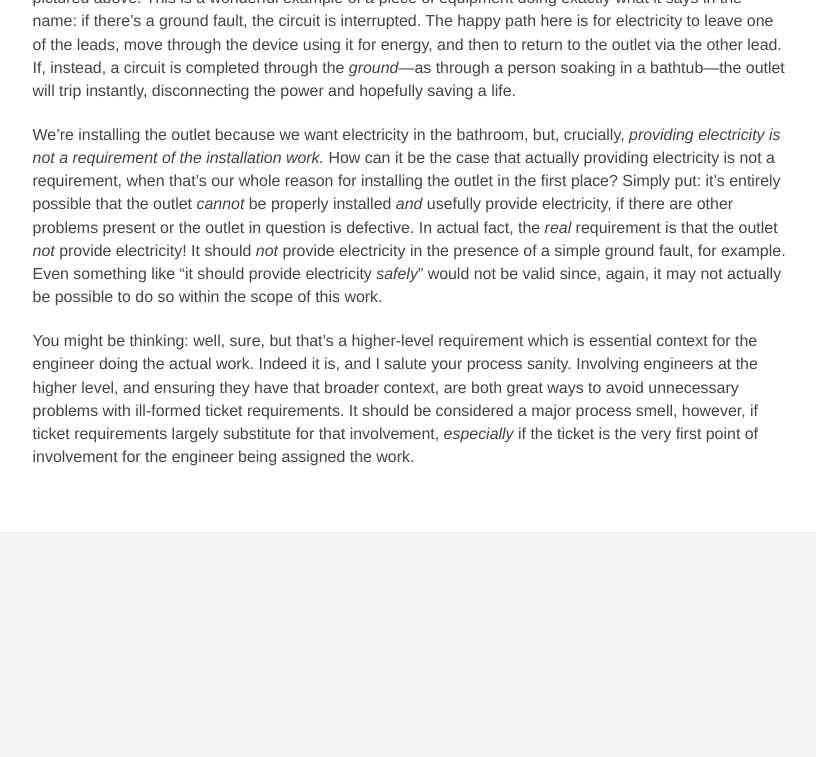
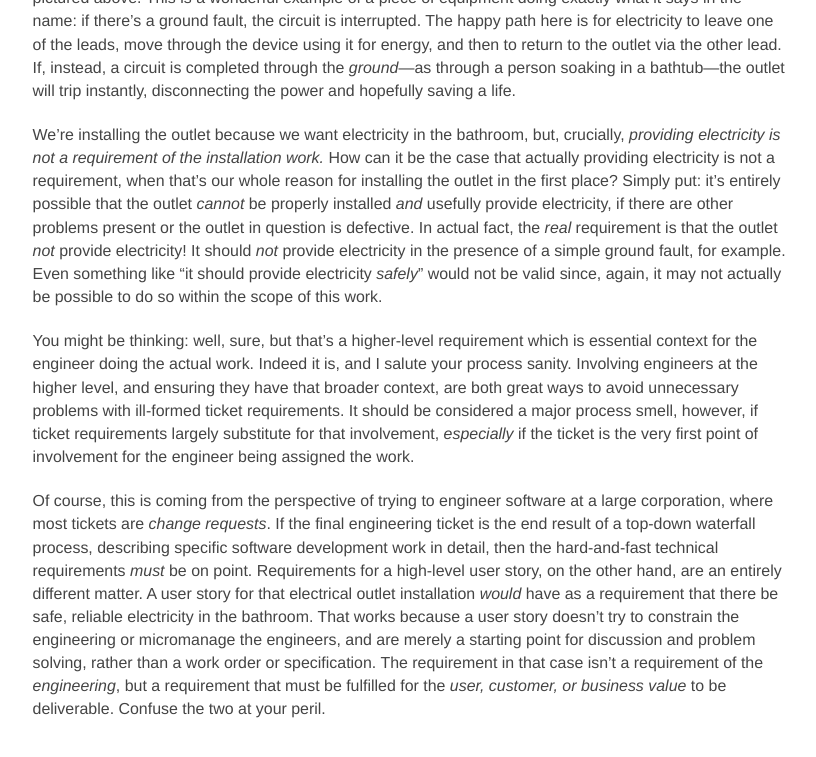
Before and after one commit to endash/endash.github.io, a Jekyll site: the page built from _posts/2021-11-09-the-fault-in-our-requirements.markdown, in a window 1280 px wide and 900 px high, scrolled down 1507 px. Shown: the top 757 px of the window, without its empty margins (229-1045 px from the left). Built offline with Jekyll 4.4.1, drawn with Linux system fonts in a browser that asks for light colours; before the commit the page ends 2155 px from its top, so only the background shows below that.

Commit message:
Sightly expand requirements post

```diff
--- a/_posts/2021-11-09-the-fault-in-our-requirements.markdown
+++ b/_posts/2021-11-09-the-fault-in-our-requirements.markdown
@@ -19,3 +19,5 @@ Let's consider how an ill-formed requirement can even be dangerous to human life
 We're installing the outlet because we want electricity in the bathroom, but, crucially, _providing electricity is not a requirement of the installation work._ How can it be the case that actually providing electricity is not a requirement, when that's our whole reason for installing the outlet in the first place? Simply put: it's entirely possible that the outlet _cannot_ be properly installed _and_ usefully provide electricity, if there are other problems present or the outlet in question is defective. In actual fact, the _real_ requirement is that the outlet _not_ provide electricity! It should _not_ provide electricity in the presence of a simple ground fault, for example. Even something like "it should provide electricity _safely_" would not be valid since, again, it may not actually be possible to do so within the scope of this work.
 
 You might be thinking: well, sure, but that's a higher-level requirement which is essential context for the engineer doing the actual work. Indeed it is, and I salute your process sanity. Involving engineers at the higher level, and ensuring they have that broader context, are both great ways to avoid unnecessary problems with ill-formed ticket requirements. It should be considered a major process smell, however, if ticket requirements largely substitute for that involvement, _especially_ if the ticket is the very first point of involvement for the engineer being assigned the work.
+
+Of course, this is coming from the perspective of trying to engineer software at a large corporation, where most tickets are _change requests_. If the final engineering ticket is the end result of a top-down waterfall process, describing specific software development work in detail, then the hard-and-fast technical requirements _must_ be on point. Requirements for a high-level user story, on the other hand, are an entirely different matter. A user story for that electrical outlet installation _would_ have as a requirement that there be safe, reliable electricity in the bathroom. That works because a user story doesn't try to constrain the engineering or micromanage the engineers, and are merely a starting point for discussion and problem solving, rather than a work order or specification. The requirement in that case isn't a requirement of the _engineering_, but a requirement that must be fulfilled for the _user, customer, or business value_ to be deliverable. Confuse the two at your peril.
```
